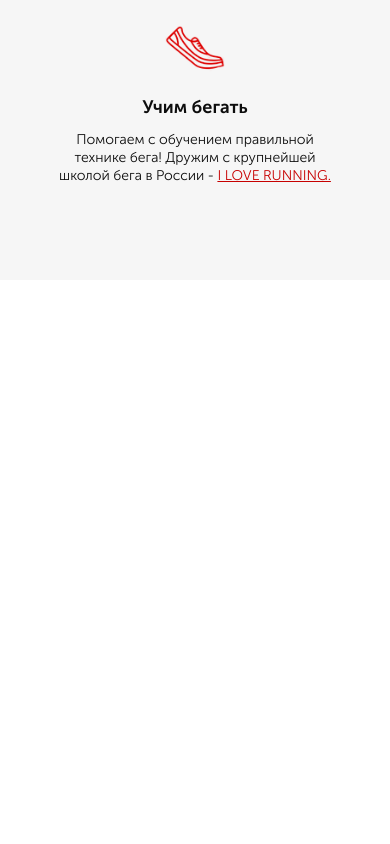
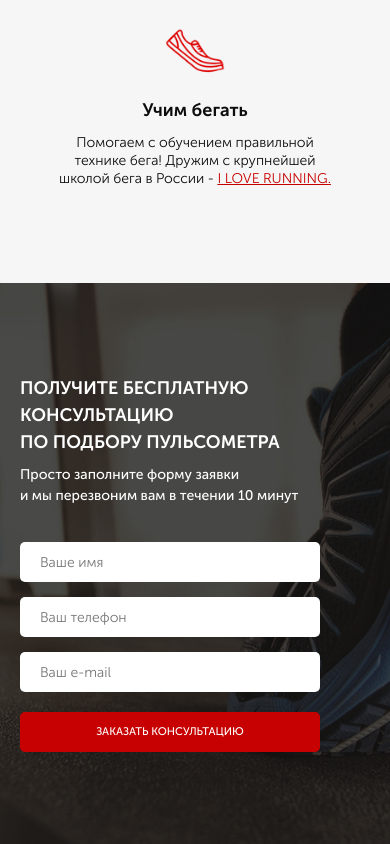
Before and after one commit to Lolita-wd/Pulse-new, a website: page src/index.html in a window 390 px wide. Shown: the part 1131-1975 px from the top of the page. Before the commit the page ends 1411 px from the top, so only its background shows below. Drawn offline with Linux system fonts and the light colour scheme.

Commit message:
add section with form

```diff
--- a/src/index.html
+++ b/src/index.html
@@ -71,11 +71,11 @@
 
     <section class="advantages">
         <div class="container">
-            <div class="advantages__header">НАШИ ПРЕИМУЩЕСТВА</div>
+            <h2 class="title">НАШИ ПРЕИМУЩЕСТВА</h2>
             <div class="advantages__wrapper">
                 <div class="advantages__item">
                     <img src="icons/cup.png" alt="cup">
-                    <div class="advantages__subheader">Делимся опытом</div>
+                    <div class="advantages__subtitle">Делимся опытом</div>
                     <div class="advantages__text">
                         Наши сотрудники всегда готовы
                         поделиться своим опытом,
@@ -86,7 +86,7 @@
                 </div>
                 <div class="advantages__item">
                     <img src="icons/heart.png" alt="heart">
-                    <div class="advantages__subheader">Заботимся о здоровье</div>
+                    <div class="advantages__subtitle">Заботимся о здоровье</div>
                     <div class="advantages__text">
                         Мы работаем для того,
                         чтобы Ваши занятия спортом шли на
@@ -96,7 +96,7 @@
                 </div>
                 <div class="advantages__item">
                     <img src="icons/shoe.png" alt="shoe">
-                    <div class="advantages__subheader">Учим бегать</div>
+                    <div class="advantages__subtitle">Учим бегать</div>
                     <div class="advantages__text">
                         Помогаем с обучением
                         правильной технике бега!
@@ -107,6 +107,26 @@
             </div>
         </div>
     </section>
+
+    <section class="consultation">
+        <div class="container">
+            <h2 class="title title_left">
+                Получите бесплатную консультацию<br>
+                по подбору пульсометра
+            </h2>
+            <div class="consultation__descr">
+                Просто заполните форму заявки<br>
+                и мы перезвоним вам в течении 10 минут
+            </div>
+            <form class="feed-form" action="#">
+                <input name="name" required placeholder="Ваше имя" type="text">
+                <input name="phone" required placeholder="Ваш телефон" type="number">
+                <input name="email" required placeholder="Ваш e-mail" type="email">
+                <button class="button button_submit">заказать кОНСУЛЬТАЦИЮ</button>
+            </form>
+        </div>
+    </section>
+
 </body>
 
 </html>
--- a/src/sass/base/_media.scss
+++ b/src/sass/base/_media.scss
@@ -16,6 +16,18 @@
             &:last-child {
                 margin-right: 0;
             }
+        }
+    }
+
+    .title {
+        &_left {
+            font-size: 30px;
+        }
+    }
+    .consultation {
+        min-height: auto;
+        &__descr {
+            font-size: 18px;
         }
     }
 }
@@ -46,6 +58,10 @@
             height: 50px;
             font-size: 16px;
         }
+        &_submit {
+            width: 100%;
+            height: 50px;
+        }
     }
 
     .promo {
@@ -72,11 +88,11 @@
             font-size: 14px;
         }
     }
+    .title {
+        font-size: 26px;
+    }
+    .advantages {
 
-    .advantages {
-        &__header {
-            font-size: 26px;
-        }
         &__wrapper {
             margin-top: 40px;
             flex-wrap: wrap;
@@ -89,7 +105,7 @@
                 width: 60px;
             }
         }
-        &__subheader {
+        &__subtitle {
             margin-top: 20px;
         }
         &__text {
@@ -175,16 +191,33 @@
             height: 35px;
             font-size: 12px;
         }
+        &_submit {
+            height: 40px;
+        }
+    }
+
+    .title {
+        font-size: 22px;
+        &_left {
+            font-size: 18px;
+        }
     }
 
     .advantages {
         padding: 60px 0;
-        &__header {
-            font-size: 22px;
-        }
+
         &__item {
             max-width: 277px;
         }
     }
 
+    .consultation {
+        &__descr {
+            font-size: 14px;
+        }
+        input {
+            height: 40px;
+        }
+    }
+
 }
--- a/src/sass/blocks/_advantages.scss
+++ b/src/sass/blocks/_advantages.scss
@@ -1,13 +1,6 @@
 .advantages {
     background-color: $section-color;
     padding: 70px 0;
-    &__header {
-        font-weight: 700;
-        font-size: 30px;
-        line-height: 30px;
-        text-align: center;
-        color: #0D0D0D;
-    }
     &__wrapper {
         margin-top: 65px;
         display: flex;
@@ -23,7 +16,7 @@
             width: 70px;
         }
     }
-    &__subheader {
+    &__subtitle {
         font-weight: 700;
         font-size: 18px;
         color: #0D0D0D;
--- a/src/sass/blocks/_buttons.scss
+++ b/src/sass/blocks/_buttons.scss
@@ -15,4 +15,10 @@
         height: 50px;
         font-size: 16px;
     }
+    &_submit {
+        width: 100%;
+        height: 58px;
+        font-size: 16px;
+
+    }
 }
--- /dev/null
+++ b/src/sass/blocks/_consultation.scss
@@ -0,0 +1,10 @@
+.consultation {
+    min-height: 680px;
+    padding: 92px 0 92px 0;
+    background: url('../../img/bg2.jpg') center (center/cover) no-repeat;
+    &__descr {
+        font-weight: 500;
+        font-size: 20px;
+        color: #FFFFFF;
+    }
+}
--- /dev/null
+++ b/src/sass/blocks/_forms.scss
@@ -0,0 +1,21 @@
+.feed-form {
+    margin-top: 36px;
+    display: flex;
+    flex-direction: column;
+    width: 300px;
+    input {
+        height: 50px;
+        border-radius: 5px;
+        background-color: #fff;
+        margin-bottom: 15px;
+        border: none;
+        padding: 0 20px;
+        font-weight: 300;
+        font-size: 14px;
+        &:nth-child(3) {
+            margin-bottom: 20px;
+        }
+    }
+
+
+}
--- /dev/null
+++ b/src/sass/blocks/_titles.scss
@@ -0,0 +1,12 @@
+.title {
+    color: #0d0d0d;
+    font-size: 30px;
+    font-weight: 700;
+    text-align: center;
+    text-transform: uppercase;
+    &_left {
+        color: #fff;
+        font-size: 36px;
+        text-align: left;
+    }
+}
--- a/src/sass/style.scss
+++ b/src/sass/style.scss
@@ -7,9 +7,12 @@
     margin: 0 auto;
     padding: 0 20px;
 }
+@import 'blocks/titles';
+@import 'blocks/forms';
 @import 'blocks/promo.scss';
 @import 'blocks/header.scss';
 @import 'blocks/buttons.scss';
 @import 'blocks/advantages.scss';
+@import 'blocks/consultation';
 
 @import 'base/media';
```
Also changed, not shown: src/css/style.min.css.
